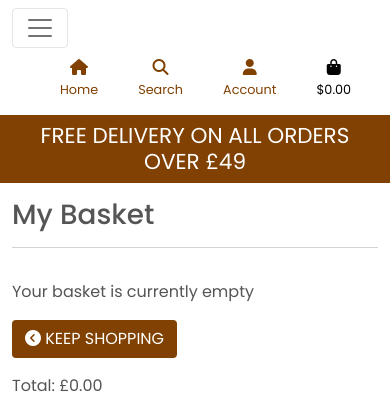
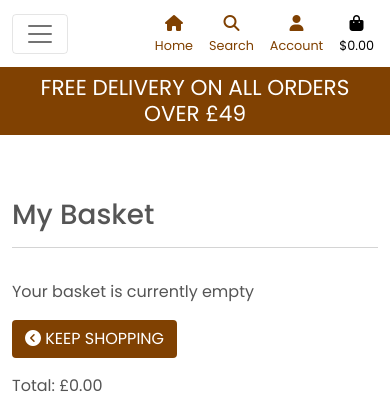
Before and after one commit to Code-Institute-Submissions/joshcallawaydev-kuppa_AugResub, a Django app: page /basket/ in a window 390 px wide. Shown: the top 398 px of the page. Run offline with Django 3.2, Linux system fonts and the light colour scheme; parts of the project's set-up code (start-up, migrations or seed data) failed here and were passed over; some libraries are stand-ins or nearby versions.

Commit message:
Updated padding on nav for mobile devices

```diff
--- a/templates/includes/mobile-top-header.html
+++ b/templates/includes/mobile-top-header.html
@@ -1,6 +1,6 @@
 <ul class="nav-flex m-0">
     <li class="list-inline-item">
-        <a class="text-brown nav-link d-block d-lg-none" href="{% url 'home' %}" aria-expanded="false">
+        <a class="text-brown nav-link d-block d-lg-none p-1" href="{% url 'home' %}" aria-expanded="false">
             <div class="text-center">
                 <div><i class="fa-solid fa-house"></i></div>
                 <p class="my-0 nav-text">Home</p>
@@ -8,7 +8,7 @@
         </a>
     </li>
     <li class="list-inline-item">
-        <a class="text-brown nav-link d-block d-lg-none" href="#" id="mobile-search" data-toggle="dropdown"
+        <a class="text-brown nav-link d-block d-lg-none p-1" href="#" id="mobile-search" data-toggle="dropdown"
             aria-haspopup="true" aria-expanded="false">
             <div class="text-center">
                 <div><i class="fas fa-search"></i></div>
@@ -33,7 +33,7 @@
         </div>
     </li>
     <li class="list-inline-item dropdown">
-        <a class="text-brown nav-link d-block d-lg-none" href="#" id="user-options" data-toggle="dropdown"
+        <a class="text-brown nav-link d-block d-lg-none p-1" href="#" id="user-options" data-toggle="dropdown"
             aria-haspopup="true" aria-expanded="false">
             <div class="text-center">
                 <div><i class="fas fa-user"></i></div>
@@ -55,7 +55,7 @@
         </div>
     </li>
     <li class="list-inline-item">
-        <a class="{% if grand_total %}text-brown font-weight-bold{% else %}text-black{% endif %} nav-link d-block d-lg-none"
+        <a class="{% if grand_total %}text-brown font-weight-bold{% else %}text-black{% endif %} nav-link d-block d-lg-none p-1"
             href="{% url 'view_basket' %}">
             <div class="text-center">
                 <div><i class="fas fa-shopping-bag"></i></div>
```
